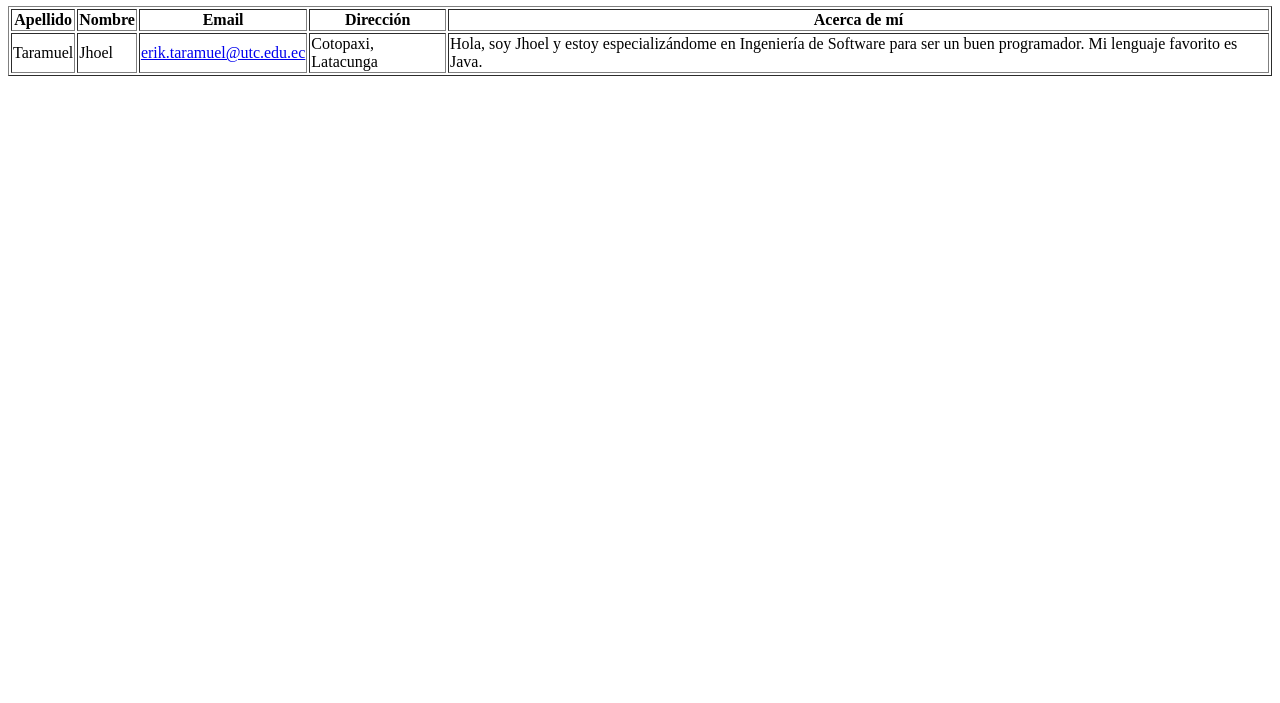
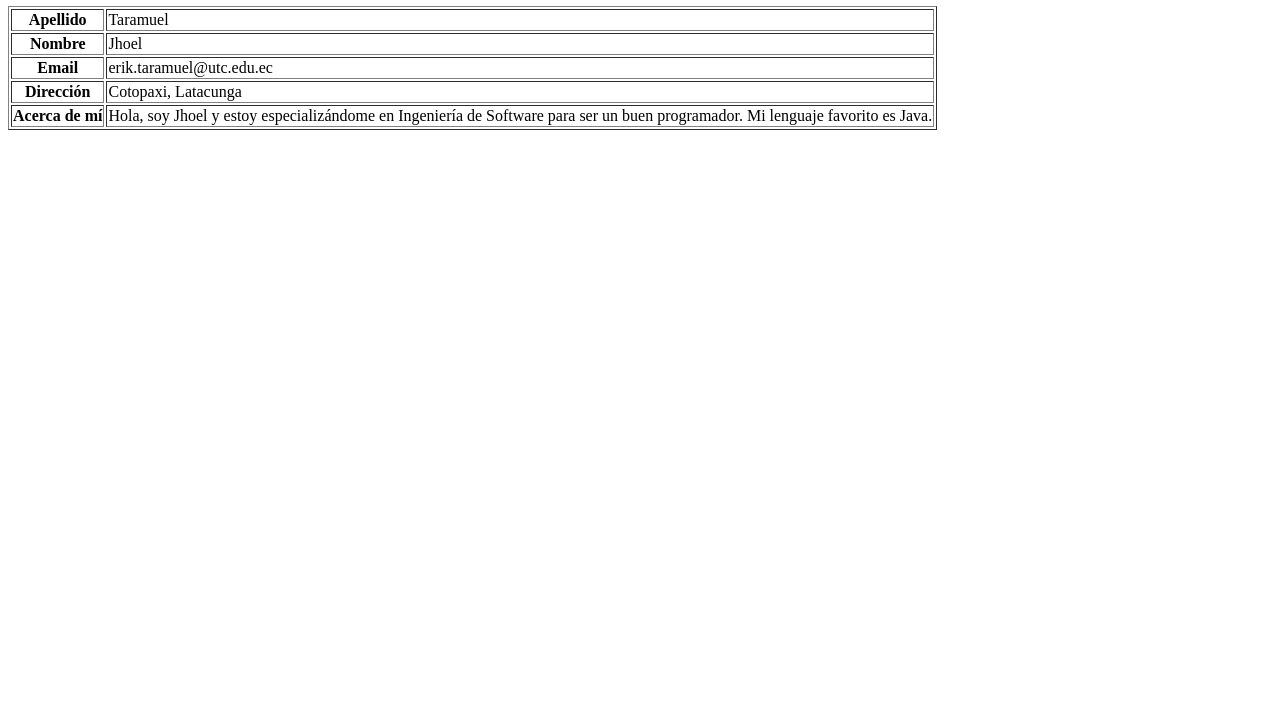
Before and after one commit to JhoelTaramuel1/Arquitecturas_web, a plain HTML site: page index.html in a window 1280 px wide. Shown: the part 97-800 px from the top of the page. Drawn offline with Linux system fonts and the light colour scheme.

Commit message:
actualizar tabla

```diff
--- a/index.html
+++ b/index.html
@@ -5,30 +5,24 @@
 </h1>
 
 <table border="1">
-    <thead>
     <tr>
         <th>Apellido</th>
+        <td>Taramuel</td>
+    </tr>
+    <tr>
         <th>Nombre</th>
+        <td>Jhoel</td>
+    </tr>
+    <tr>
         <th>Email</th>
+        <td><a>erik.taramuel@utc.edu.ec</a></td>
+    </tr>
+    <tr>
         <th>Dirección</th>
+        <td>Cotopaxi, Latacunga</td>
+    </tr>
+    <tr>
         <th>Acerca de mí</th>
+        <td>Hola, soy Jhoel y estoy especializándome en Ingeniería de Software para ser un buen programador. Mi lenguaje favorito es Java.</td>
     </tr>
-    </thead>
-    <tbody>
-        <tr>
-            <td>Taramuel</td>
-            <td>Jhoel</td>
-            <td>
-                <a href="mailto:erik.taramuel@utc.edu.ec">
-                    erik.taramuel@utc.edu.ec
-                </a>
-            </td>
-            <td>Cotopaxi, Latacunga</td>
-            <td>
-                Hola, soy Jhoel y estoy especializándome en
-                Ingeniería de Software para ser un buen programador.
-                Mi lenguaje favorito es Java.
-            </td>
-        </tr>
-    </tbody>
 </table>
```
Lines whose indentation alone changed are shown as unchanged.
